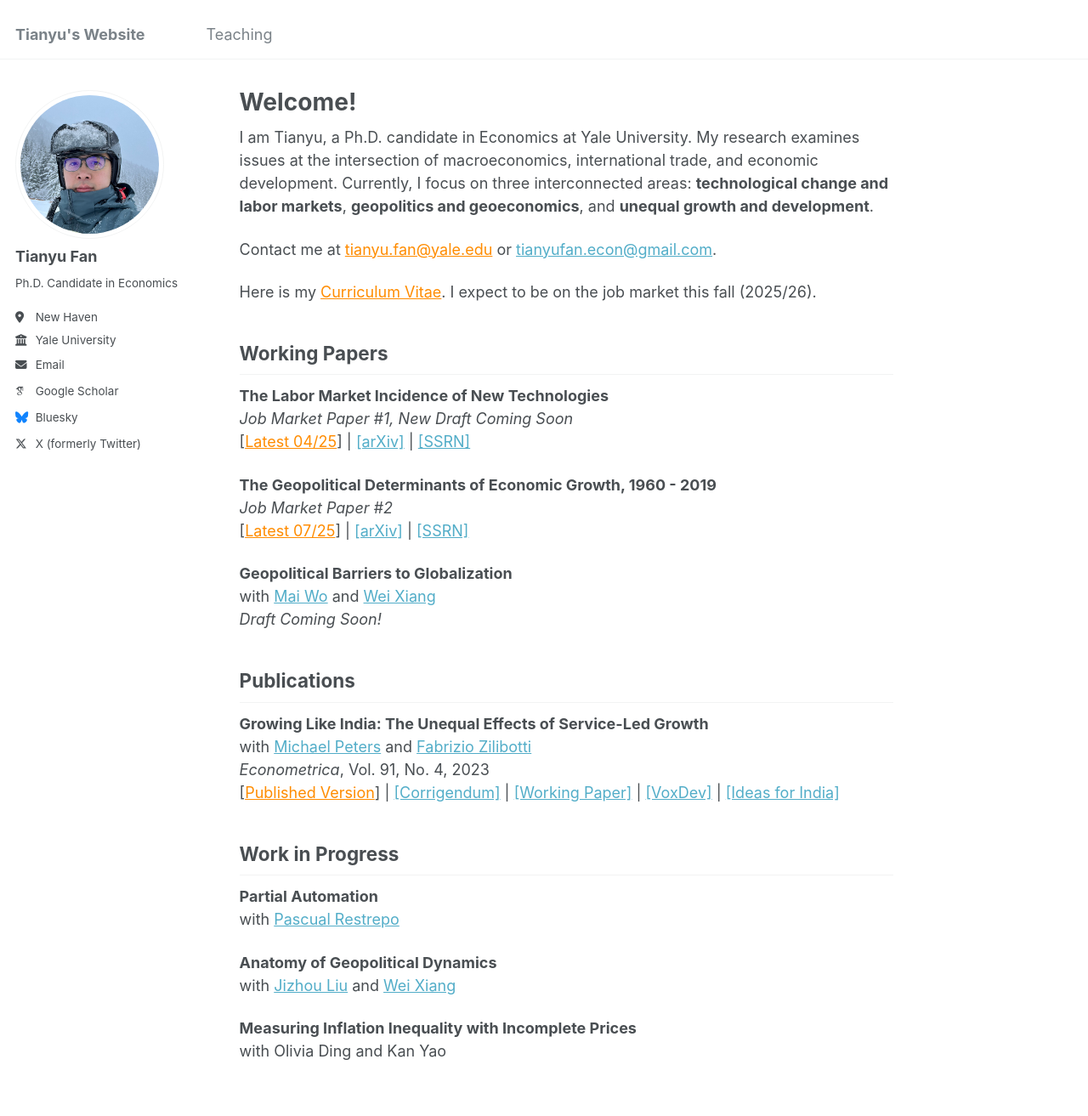
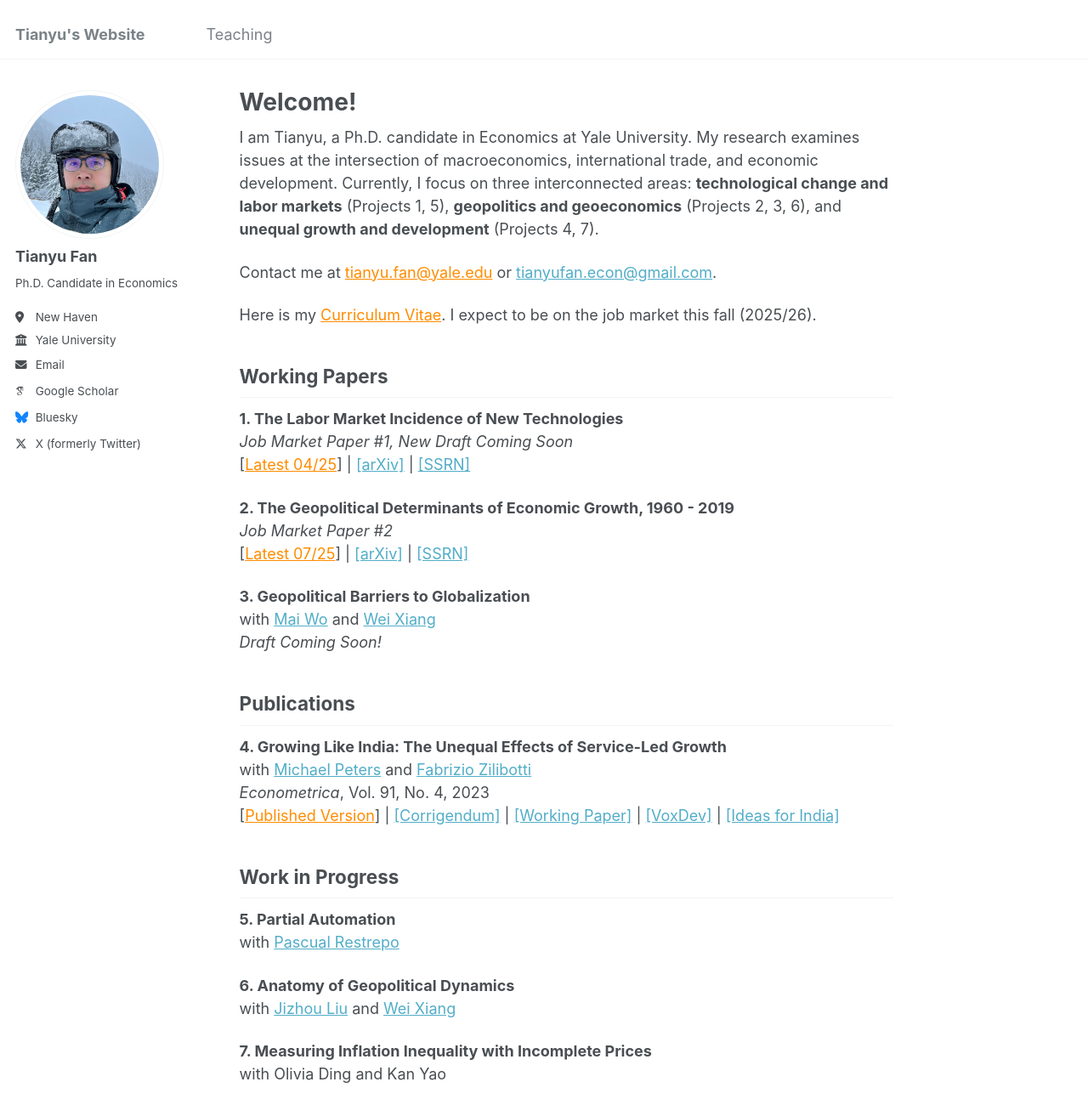
Before and after one commit to tianyufan-econ/tianyufan-econ.github.io, a Jekyll site: the page built from _pages/about.md, in a window 1280 px wide and 1400 px high. Shown: the top 1313 px of the window at 85% size. Built offline with Jekyll 4.4.1, drawn with Linux system fonts in a browser that asks for light colours; some web fonts are replaced.

Commit message:
Update about.md

```diff
--- a/_pages/about.md
+++ b/_pages/about.md
@@ -8,7 +8,7 @@ redirect_from:
  - /about.html
 ---
 
-I am Tianyu, a Ph.D. candidate in Economics at Yale University. My research examines issues at the intersection of macroeconomics, international trade, and economic development. Currently, I focus on three interconnected areas: **technological change and labor markets**, **geopolitics and geoeconomics**, and **unequal growth and development**.
+I am Tianyu, a Ph.D. candidate in Economics at Yale University. My research examines issues at the intersection of macroeconomics, international trade, and economic development. Currently, I focus on three interconnected areas: **technological change and labor markets** (Projects 1, 5), **geopolitics and geoeconomics** (Projects 2, 3, 6), and **unequal growth and development** (Projects 4, 7).
 
 Contact me at <a href="mailto:tianyu.fan@yale.edu" style="color: darkorange;">tianyu.fan@yale.edu</a> or <a href="mailto:tianyufan.econ@gmail.com">tianyufan.econ@gmail.com</a>.
 
@@ -16,32 +16,32 @@ Here is my <a href="/files/CV_FAN_Tianyu.pdf" style="color: darkorange;" title="
 
 ## Working Papers
 
-**The Labor Market Incidence of New Technologies**
+**1. The Labor Market Incidence of New Technologies**
 *Job Market Paper #1, New Draft Coming Soon*
 [<a href="/files/FAN_Technology_Incidence.pdf" style="color: darkorange;">Latest 04/25</a>] | [[arXiv]](https://arxiv.org/abs/2504.04047) | [[SSRN]](https://ssrn.com/abstract=5160195)
 
-**The Geopolitical Determinants of Economic Growth, 1960 - 2019**
+**2. The Geopolitical Determinants of Economic Growth, 1960 - 2019**
 *Job Market Paper #2*
 [<a href="/files/FAN_Tianyu_Geopolitical_Growth.pdf" style="color: darkorange;">Latest 07/25</a>] | [[arXiv]](https://arxiv.org/abs/2507.04833) | [[SSRN]](https://ssrn.com/abstract=5341272)
 
-**Geopolitical Barriers to Globalization**
+**3. Geopolitical Barriers to Globalization**
 with [Mai Wo](https://sites.google.com/view/maiwo/) and [Wei Xiang](https://sites.google.com/view/wei-xiang)
 *Draft Coming Soon!*
 
 ## Publications
 
-**Growing Like India: The Unequal Effects of Service-Led Growth**
+**4. Growing Like India: The Unequal Effects of Service-Led Growth**
 with [Michael Peters](https://mipeters.weebly.com) and [Fabrizio Zilibotti](https://campuspress.yale.edu/zilibotti/)
 *Econometrica*, Vol. 91, No. 4, 2023
 [<a href="/files/FPZ_UnequalGrowth.pdf" style="color: darkorange;">Published Version</a>] | [[Corrigendum]](/files/FPZ_Corrigendum.pdf) | [[Working Paper]](/files/FPZ_ECMA_final.pdf) | [[VoxDev]](https://voxdev.org/topic/macroeconomics-growth/how-services-drive-growth-emerging-economies-evidence-india) | [[Ideas for India]](https://www.ideasforindia.in/topics/macroeconomics/india-s-service-led-growth.html)
 
 ## Work in Progress
 
-**Partial Automation**
+**5. Partial Automation**
 with [Pascual Restrepo](https://campuspress.yale.edu/pascualrestrepo/)
 
-**Anatomy of Geopolitical Dynamics**
+**6. Anatomy of Geopolitical Dynamics**
 with [Jizhou Liu](https://ljz0.github.io) and [Wei Xiang](https://sites.google.com/view/wei-xiang)
 
-**Measuring Inflation Inequality with Incomplete Prices**
+**7. Measuring Inflation Inequality with Incomplete Prices**
 with Olivia Ding and Kan Yao
```
